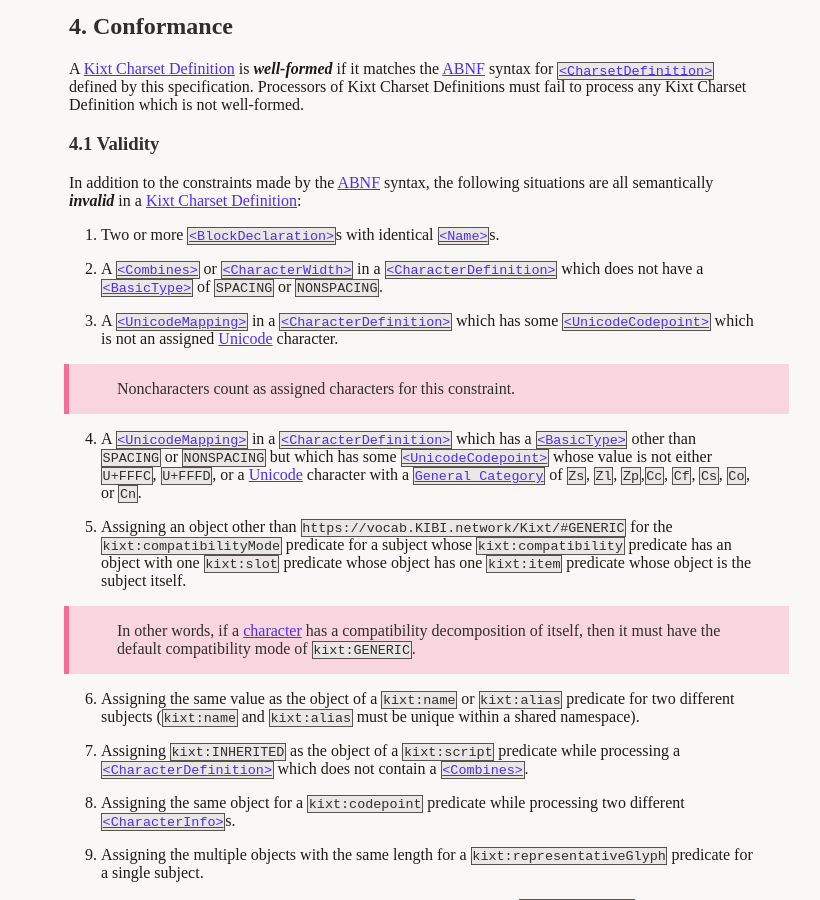
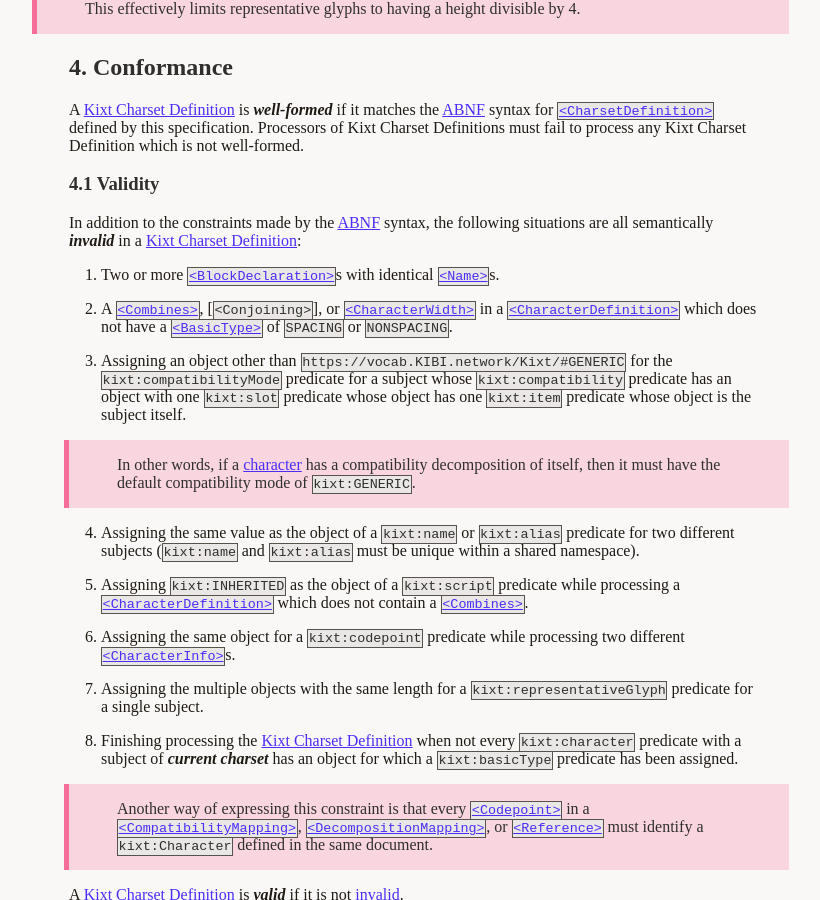
Before and after one commit to kibi-network/Kixt, a Jekyll site: the page built from -/Charset/index.md, in a window 1280 px wide and 900 px high, scrolled down 17870 px. Shown: the whole window, without its empty margins (227-1047 px from the left). Built offline with Jekyll 4.4.1, drawn with Linux system fonts in a browser that asks for light colours; our own code applies the rules of GitHub Pages for plain Markdown files; some of the changed text lies outside the part shown.

Commit message:
[Charset] Various fixes; removed Unicode validity constraints

```diff
--- a/-/Charset/index.md
+++ b/-/Charset/index.md
@@ -1120,31 +1123,23 @@ In addition to the constraints made by the [ABNF] syntax, the following situatio
 
 01. Two or more [`<BlockDeclaration>`]s with identical [`<Name>`]s.
 
-02. A [`<Combines>`] or [`<CharacterWidth>`] in a [`<CharacterDefinition>`] which does not have a [`<BasicType>`] of `SPACING` or `NONSPACING`.
+02. A [`<Combines>`], [`<Conjoining>`], or [`<CharacterWidth>`] in a [`<CharacterDefinition>`] which does not have a [`<BasicType>`] of `SPACING` or `NONSPACING`.
 
-03. A [`<UnicodeMapping>`] in a [`<CharacterDefinition>`] which has some [`<UnicodeCodepoint>`] which is not an assigned [Unicode] character.
-
-    <div role="note" markdown="block">
-    Noncharacters count as assigned characters for this constraint.
-    </div>
-
-04. A [`<UnicodeMapping>`] in a [`<CharacterDefinition>`] which has a [`<BasicType>`] other than `SPACING` or `NONSPACING` but which has some [`<UnicodeCodepoint>`] whose value is not either `U+FFFC`, `U+FFFD`, or a [Unicode] character with a [`General_Category`] of `Zs`, `Zl`, `Zp`,`Cc`, `Cf`, `Cs`, `Co`, or `Cn`.
-
-05. Assigning an object other than `https://vocab.KIBI.network/Kixt/#GENERIC` for the `kixt:compatibilityMode` predicate for a subject whose `kixt:compatibility` predicate has an object with one `kixt:slot` predicate whose object has one `kixt:item` predicate whose object is the subject itself.
+03. Assigning an object other than `https://vocab.KIBI.network/Kixt/#GENERIC` for the `kixt:compatibilityMode` predicate for a subject whose `kixt:compatibility` predicate has an object with one `kixt:slot` predicate whose object has one `kixt:item` predicate whose object is the subject itself.
 
     <div role="note" markdown="block">
     In other words, if a [character] has a compatibility decomposition of itself, then it must have the default compatibility mode of `kixt:GENERIC`.
     </div>
 
-06. Assigning the same value as the object of a `kixt:name` or `kixt:alias` predicate for two different subjects (`kixt:name` and `kixt:alias` must be unique within a shared namespace).
+04. Assigning the same value as the object of a `kixt:name` or `kixt:alias` predicate for two different subjects (`kixt:name` and `kixt:alias` must be unique within a shared namespace).
 
-07. Assigning `kixt:INHERITED` as the object of a `kixt:script` predicate while processing a [`<CharacterDefinition>`] which does not contain a [`<Combines>`].
+05. Assigning `kixt:INHERITED` as the object of a `kixt:script` predicate while processing a [`<CharacterDefinition>`] which does not contain a [`<Combines>`].
 
-08. Assigning the same object for a `kixt:codepoint` predicate while processing two different [`<CharacterInfo>`]s.
+06. Assigning the same object for a `kixt:codepoint` predicate while processing two different [`<CharacterInfo>`]s.
 
-09. Assigning the multiple objects with the same length for a `kixt:representativeGlyph` predicate for a single subject.
+07. Assigning the multiple objects with the same length for a `kixt:representativeGlyph` predicate for a single subject.
 
-10. Finishing processing the [Kixt Charset Definition] when not every `kixt:character` predicate with a subject of <var>current charset</var> has an object for which a `kixt:basicType` predicate has been assigned.
+08. Finishing processing the [Kixt Charset Definition] when not every `kixt:character` predicate with a subject of <var>current charset</var> has an object for which a `kixt:basicType` predicate has been assigned.
 
     <div role="note" markdown="block">
     Another way of expressing this constraint is that every [`<Codepoint>`] in a [`<CompatibilityMapping>`], [`<DecompositionMapping>`], or [`<Reference>`] must identify a `kixt:Character` defined in the same document.
```
Also changed, not shown: other parts of -/Charset/index.md (+9 -6 lines), 1 other file.
